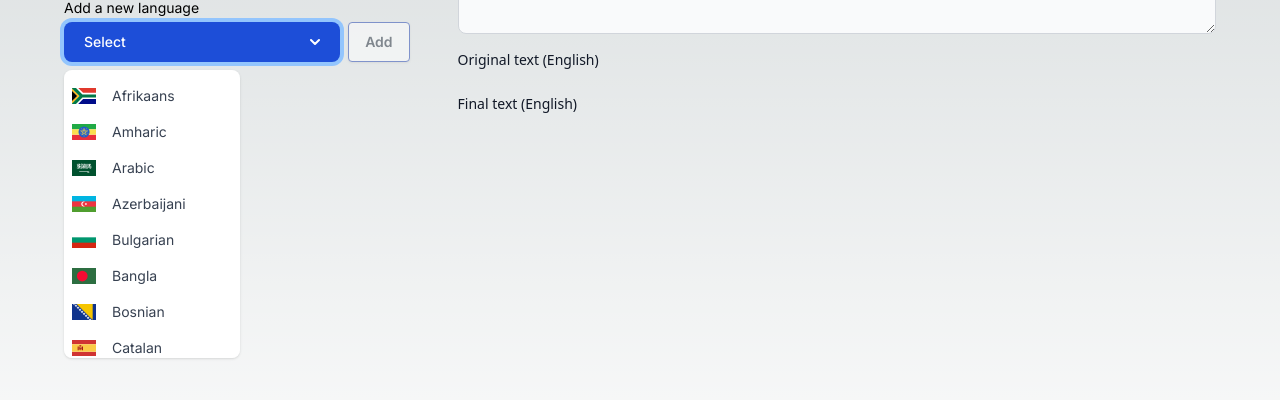
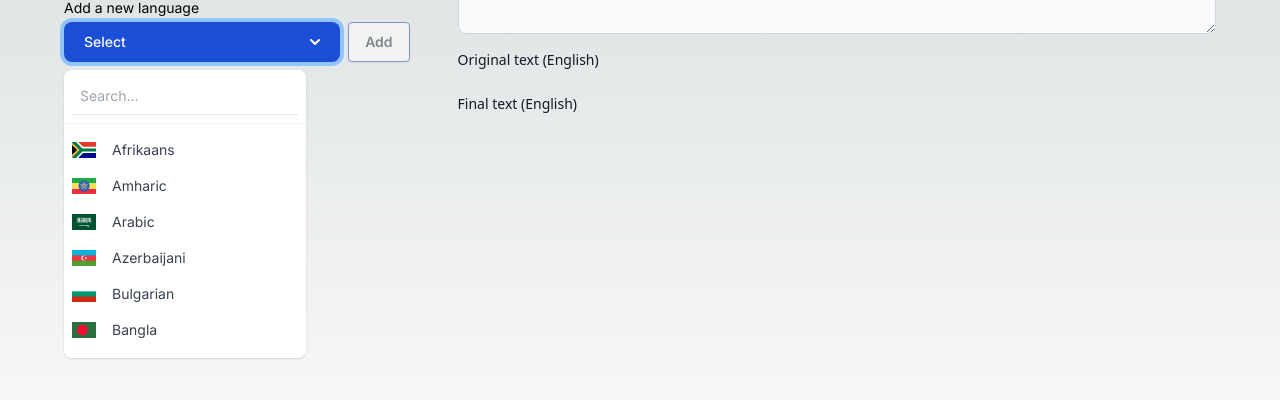
Before and after one commit to seren5240/experiment, a Next.js app in the folder web/: page / in a window 1280 px wide. Both pictures are taken after a click on the button "Select". Shown: the part 224-624 px from the top of the page. Built offline with nearby package versions, Linux system fonts and the light colour scheme; no server answers; what tw-elements would draw is missing.

Commit message:
state is evil but we must have state

```diff
--- a/web/components/dropdown.tsx
+++ b/web/components/dropdown.tsx
@@ -1,4 +1,4 @@
-import { useState } from "react";
+import { useMemo, useState } from "react";
 import ClickAwayListener from "react-click-away-listener";
 
 export type DropdownOption = {
@@ -16,6 +16,12 @@ export const Dropdown = ({
     setSelected: React.Dispatch<React.SetStateAction<DropdownOption | undefined>>;
 }) => {
   const [open, setOpen] = useState(false);
+  const [searchValue, setSearchValue] = useState("");
+  const filteredOptions = useMemo(() => {
+    return options.filter((option) =>
+      option.name.toLowerCase().includes(searchValue.toLowerCase())
+    );
+  }, [options, searchValue]);
 
   return (
     <ClickAwayListener onClickAway={() => setOpen(false)}>
@@ -44,16 +50,21 @@ export const Dropdown = ({
         </button>
 
         <div
-          className={`z-20 bg-white divide-y divide-gray-100 rounded-lg shadow w-44 dark:bg-gray-700 max-h-72 overflow-auto ${
+          className={`z-20 bg-white min-w-60 divide-y divide-gray-100 rounded-lg shadow dark:bg-gray-700 max-h-72 overflow-auto ${
             open ? "absolute mt-2" : "hidden"
           }`}
           role="menu"
         >
+          <input
+            className="p-2 text-sm text-gray-900 dark:text-gray-200 border-b border-gray-200 m-2"
+            placeholder="Search..."
+           onChange={(e) => setSearchValue(e.target.value)}
+          />
           <ul
             className="py-2 text-sm text-gray-700 dark:text-gray-200"
             aria-labelledby="dropdownDefaultButton"
           >
-            {options.map((option) => {
+            {filteredOptions.map((option) => {
               let Icon = option.icon;
               return (
                 <li
```
